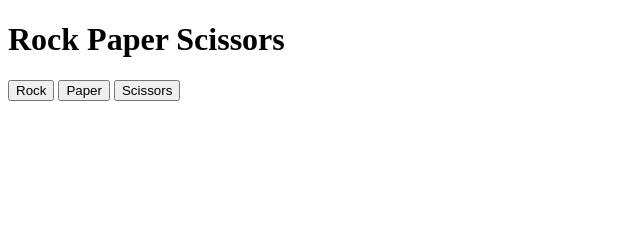
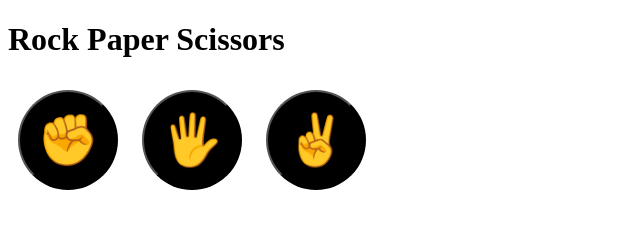
Before and after one commit to sourya-07/miniProjectJs, a plain HTML site: page rockPapaer.html in a window 1280 px wide. Shown: the whole page, without its empty margins (0-640 px from the left). Drawn offline with Linux system fonts and the light colour scheme.

Commit message:
Used functions to make the code more efficent

```diff
--- a/rockPapaer.html
+++ b/rockPapaer.html
@@ -5,54 +5,63 @@
     <meta charset="UTF-8">
     <meta name="viewport" content="width=device-width, initial-scale=1.0">
     <title>Rock, Paper, Scissors</title>
+    <style>
+        button {
+            margin: 10px;
+            padding: 10px;
+            height: 100px;
+            width: 100px;
+            font-size: 50px;
+            background-color: black;
+            border-radius: 50%;
+        }
+
+    </style>
 </head>
 
 <body>
     <h1>Rock Paper Scissors</h1>
+    <div>
 
         <button onclick="
-        const ramdomNumber = Math.random();
-        let computerMove = '';
+            playGame('Rock');
 
-        if (ramdomNumber >=  0 && ramdomNumber < 1 / 3) {
-            computerMove = 'Rock';
-        } else if (ramdomNumber >= 1 / 3 && ramdomNumber < 2 / 3){
-            computerMove = 'Paper';
-        }else if (ramdomNumber >= 2 / 3 && ramdomNumber < 1){
-            computerMove = 'Scissors';
-        }
+        ">✊</button>
+
+
+        <button onclick="
+            playGame('Paper');
+
+        ">🖐️</button>
+
+
+        <button onclick="
+            playGame('Scissors');
+
+        ">✌️</button>
+
+    </div>
+
+
+    <script>
+
+        function playGame(playerMove) {
+            const computerMove = pickComputer();
 
             // console.log(computerMove);
 
             let result = '';
-
+            if (playerMove === 'Scissors') {
                 if (computerMove === 'Rock') {
+                    result = 'You Lose'
+                } else if (computerMove === 'Paper') {
+                    result = 'You Win'
+                } else if (computerMove === 'Scissors') {
                     result = 'Tie'
-        } else if (computerMove === 'Paper') {
-            result = 'You Lose'
-        } else if (computerMove === 'Scissors') {
-            result = 'You Win'
                 }
 
-        alert(`You picked rock. Compuer picked ${computerMove}. ${result}`);
-    ">Rock</button>
-
-    <button onclick="
-        const ramdomNumber = Math.random();
-        let computerMove = '';
-
-        if (ramdomNumber >=  0 && ramdomNumber < 1 / 3) {
-            computerMove = 'Rock';
-        } else if (ramdomNumber >= 1 / 3 && ramdomNumber < 2 / 3){
-            computerMove = 'Paper';
-        }else if (ramdomNumber >= 2 / 3 && ramdomNumber < 1){
-            computerMove = 'Scissors';
-        }
-
-        // console.log(computerMove);
-
-        let result = '';
-
+                alert(`You picked ${playerMove}. Compuer picked ${computerMove}. ${result}`);
+            } else if (playerMove === 'Paper') {
                 if (computerMove === 'Rock') {
                     result = 'You Win'
                 } else if (computerMove === 'Paper') {
@@ -63,39 +72,38 @@
 
                 alert(`You picked Paper. Compuer picked ${computerMove}. ${result}`);
 
-    ">Paper</button>
-
-    <button onclick="
-        const ramdomNumber = Math.random();
-        let computerMove = '';
-
-        if (ramdomNumber >=  0 && ramdomNumber < 1 / 3) {
-            computerMove = 'Rock';
-        } else if (ramdomNumber >= 1 / 3 && ramdomNumber < 2 / 3){
-            computerMove = 'Paper';
-        }else if (ramdomNumber >= 2 / 3 && ramdomNumber < 1){
-            computerMove = 'Scissors';
+            } else if (playerMove === 'Rock') {
+                if (computerMove === 'Rock') {
+                    result = 'Tie'
+                } else if (computerMove === 'Paper') {
+                    result = 'You Lose'
+                } else if (computerMove === 'Scissors') {
+                    result = 'You Win'
                 }
 
-        // console.log(computerMove);
-
-        let result = '';
-
-        if (computerMove === 'Rock') {
-            result = 'You Lose'
-        } else if (computerMove === 'Paper') {
-         result = 'You Win'
-        } else if (computerMove === 'Scissors') {
-         result = 'Tie'
+                alert(`You picked rock. Compuer picked ${computerMove}. ${result}`);
             }
 
-        alert(`You picked Scissors. Compuer picked ${computerMove}. ${result}`);
-    ">Scissors</button>
+        }
 
 
 
 
-    <script>
+
+
+        function pickComputer() {
+            const ramdomNumber = Math.random();
+            let computerMove = '';
+
+            if (ramdomNumber >= 0 && ramdomNumber < 1 / 3) {
+                computerMove = 'Rock';
+            } else if (ramdomNumber >= 1 / 3 && ramdomNumber < 2 / 3) {
+                computerMove = 'Paper';
+            } else if (ramdomNumber >= 2 / 3 && ramdomNumber < 1) {
+                computerMove = 'Scissors';
+            }
+            return computerMove;
+        }
 
     </script>
 </body>
```
Also changed, not shown: headTail.html (added, +46 -0 lines). Lines whose indentation alone changed are shown as unchanged.
